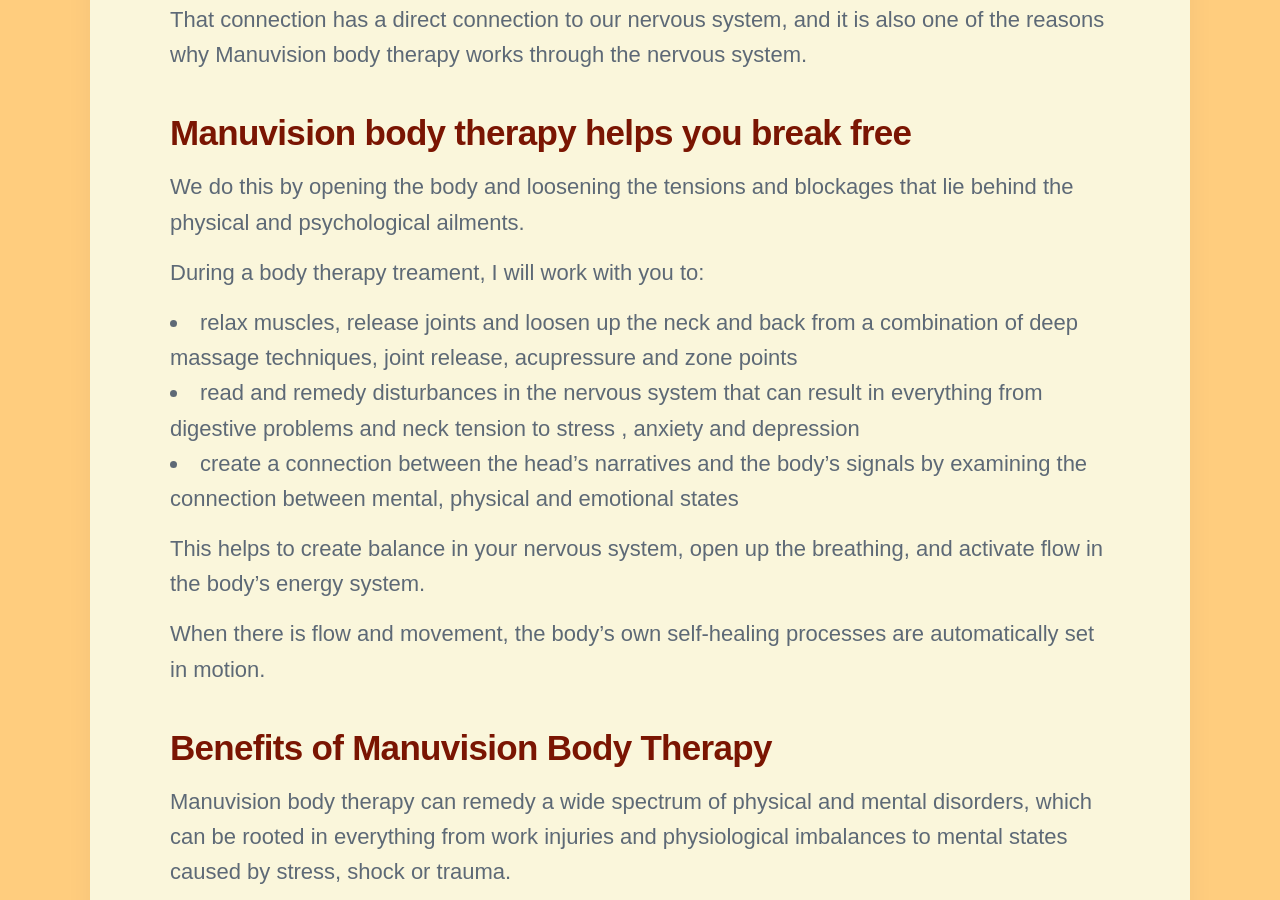
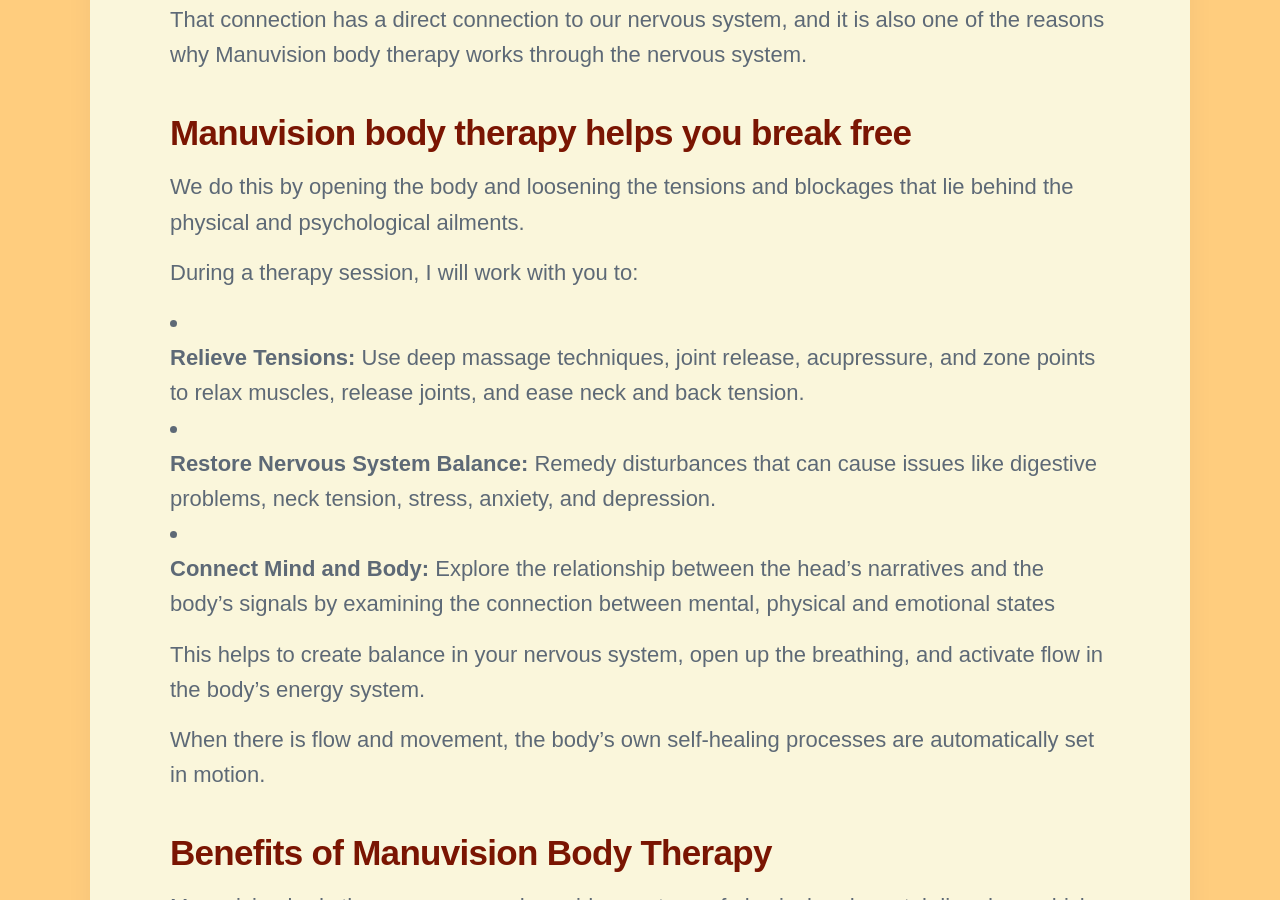
Before and after one commit to threekeytherapy/threekeytherapy.com, a Jekyll site: the page built from _projects/bodytherapy.md, in a window 1280 px wide and 900 px high, scrolled down 1099 px. Built offline with Jekyll 4.4.1, drawn with Linux system fonts in a browser that asks for light colours; nearby versions of some CDN libraries; some web fonts are replaced.

Commit message:
reformat

```diff
--- a/_projects/bodytherapy.md
+++ b/_projects/bodytherapy.md
@@ -28,11 +28,17 @@
 
 We do this by opening the body and loosening the tensions and blockages that lie behind the physical and psychological ailments.
 
-During a body therapy treament, I will work with you to:
+During a therapy session, I will work with you to:
 
-* relax muscles, release joints and loosen up the neck and back from a combination of deep massage techniques, joint release, acupressure and zone points
-* read and remedy disturbances in the nervous system that can result in everything from digestive problems and neck tension to stress , anxiety and depression
-* create a connection between the head's narratives and the body's signals by examining the connection between mental, physical and emotional states
+* **Relieve Tensions:**
+  Use deep massage techniques, joint release, acupressure, and zone points to relax muscles, release joints, and ease neck and back tension.
+
+* **Restore Nervous System Balance:**
+  Remedy disturbances that can cause issues like digestive problems, neck tension, stress, anxiety, and depression.
+
+
+* **Connect Mind and Body:**
+  Explore the relationship between the head's narratives and the body's signals by examining the connection between mental, physical and emotional states
 
 This helps to create balance in your nervous system, open up the breathing, and activate flow in the body's energy system.
 
```
